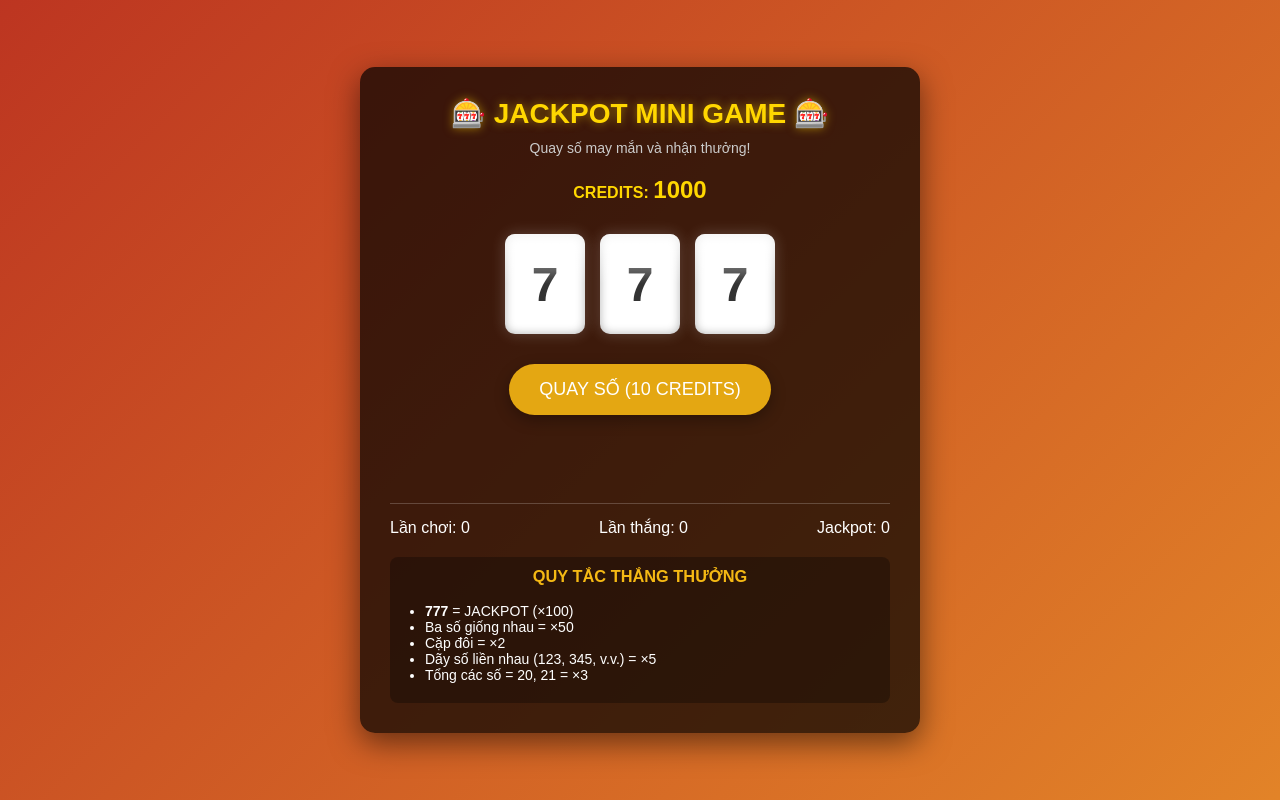
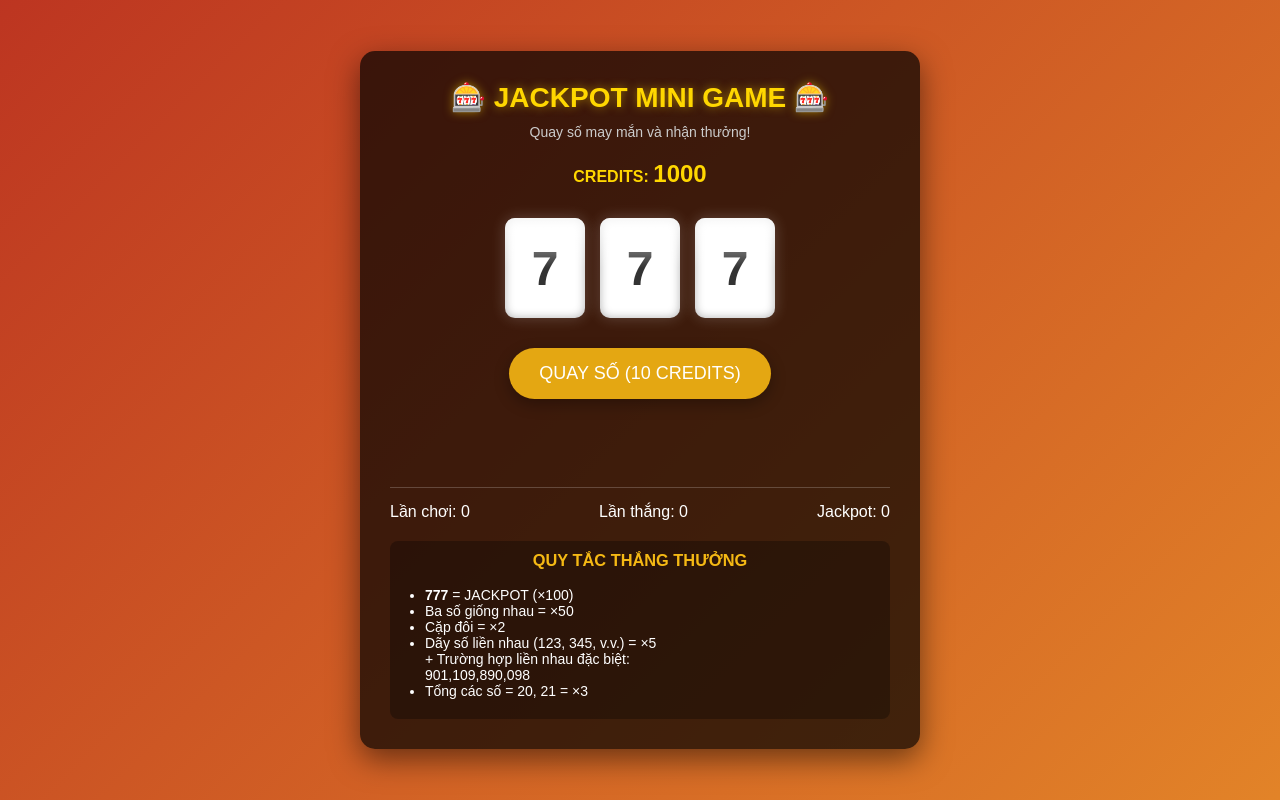
Before and after one commit to Jin01524/jin01524.github.io, a plain HTML site: page jackpot/jackpot.html in a window 1280 px wide. Drawn offline with Linux system fonts and the light colour scheme.

Commit message:
Update jackpot.html

```diff
--- a/jackpot/jackpot.html
+++ b/jackpot/jackpot.html
@@ -204,7 +204,10 @@
                 <li><strong>777</strong> = JACKPOT (×100)</li>
                 <li>Ba số giống nhau = ×50</li>
                 <li>Cặp đôi = ×2</li>
-                <li>Dãy số liền nhau (123, 345, v.v.) = ×5</li>
+                <li>Dãy số liền nhau (123, 345, v.v.) = ×5<br>
+                    + Trường hợp liền nhau đặc biệt:<br>
+                        901,109,890,098
+                </li>
                 <li>Tổng các số = 20, 21 = ×3</li>
             </ul>
         </div>
```
